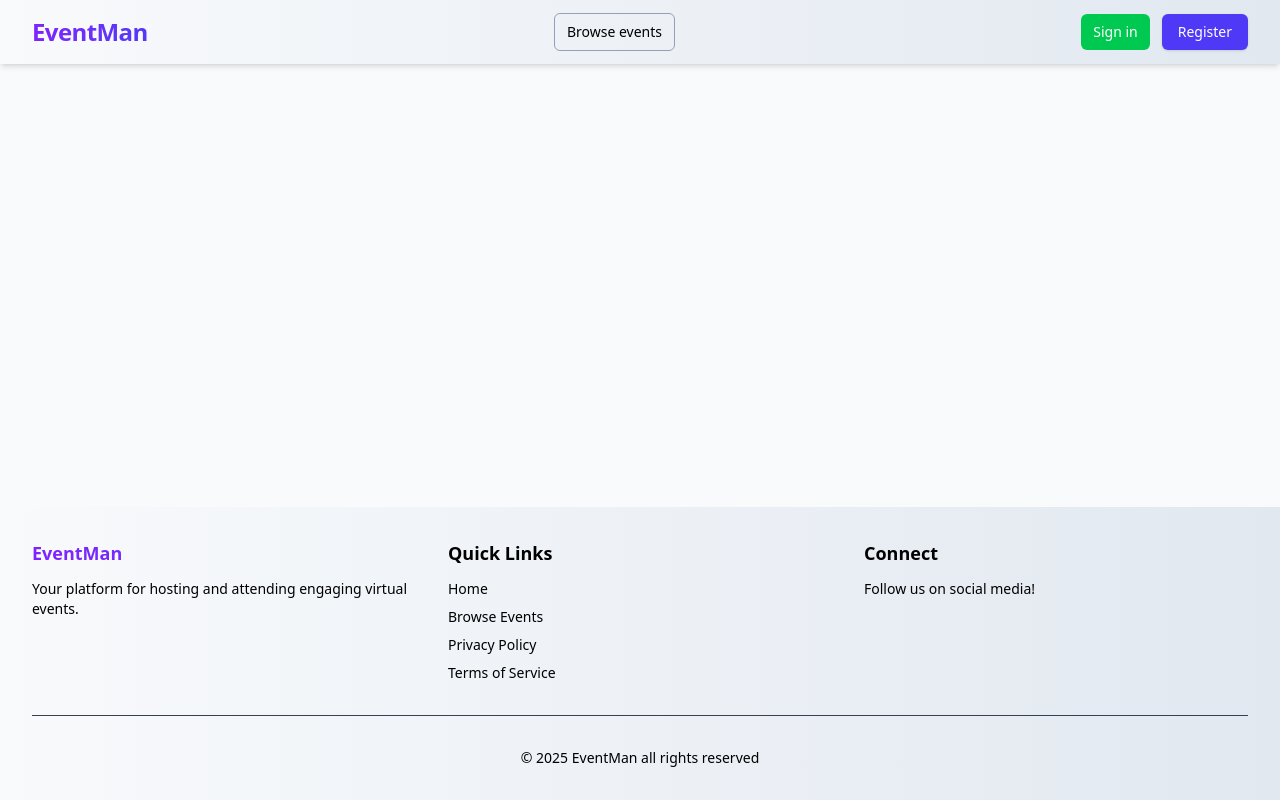
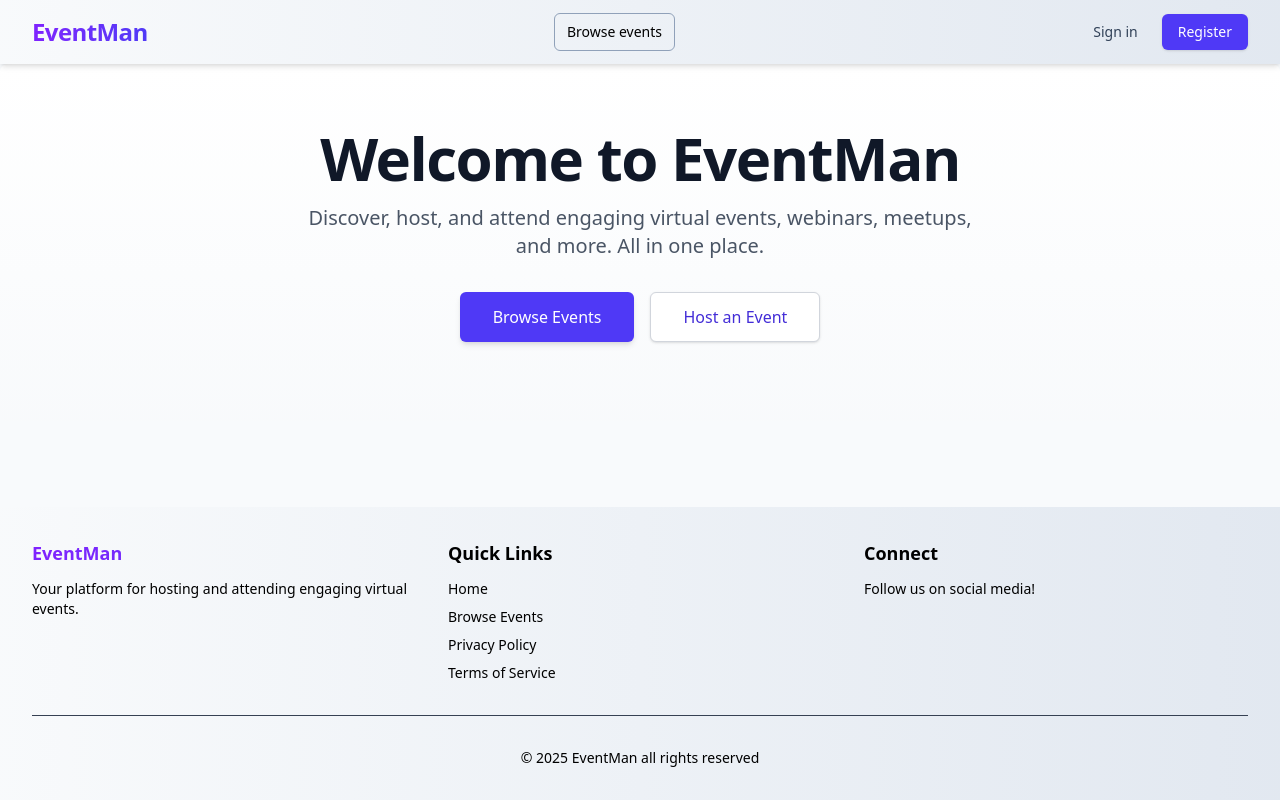
Before and after one commit to tejasg99/virtual-EMS-frontend, a React (Vite) app: page / in a window 1280 px wide. Built offline with nearby package versions, Linux system fonts and the light colour scheme; no server answers.

Commit message:
Add pages

```diff
--- a/src/components/layout/MainLayout.jsx
+++ b/src/components/layout/MainLayout.jsx
@@ -8,7 +8,7 @@ function MainLayout() {
   return (
     <div className="flex flex-col min-h-screen bg-slate-50">
       <Navbar />
-      <main className="flex-grow container mx-auto px-4 py-6 sm:py-8 lg:py-10">
+      <main className="flex-grow container mx-auto">
         <Outlet />
       </main>
       <Footer />
--- a/src/components/layout/Navbar.jsx
+++ b/src/components/layout/Navbar.jsx
@@ -161,7 +161,7 @@ function Navbar() {
               <div className="hidden md:flex items-center space-x-3">
                 <Link
                   to="/login"
-                  className="bg-green-500 text-white hover:bg-green-700 hover:text-white px-3 py-2 rounded-md text-sm font-medium transition-colors"
+                  className=" text-slate-700 hover:bg-green-500 hover:text-white px-3 py-2 rounded-md text-sm font-medium transition-colors"
                 >
                   Sign in
                 </Link>
@@ -184,9 +184,9 @@ function Navbar() {
               >
                 <span className="sr-only">Open main menu</span>
                 {isMobileMenuOpen ? (
-                  <HiX className="block h-6 w-6" aria-hidden="true" /> // Close Icon
+                  <HiX className="block h-6 w-6 text-black" aria-hidden="true" /> // Close Icon
                 ) : (
-                  <HiMenu className="block h-6 w-6" aria-hidden="true" /> // Menu Icon
+                  <HiMenu className="block h-6 w-6 text-black" aria-hidden="true" /> // Menu Icon
                 )}
               </button>
             </div>
--- a/src/main.jsx
+++ b/src/main.jsx
@@ -11,6 +11,7 @@ import MainLayout from './components/layout/MainLayout.jsx';
 //pages
 import LoginPage from './pages/LoginPage.jsx';
 import RegisterPage from './pages/RegisterPage.jsx';
+import HomePage from './pages/HomePage.jsx';
 
 const router = createBrowserRouter([
   {
@@ -19,7 +20,7 @@ const router = createBrowserRouter([
     children: [
       {
         index: true, //Matches the parent path '/'
-        //element: <HomePage />
+        element: <HomePage />
       },
       {
         path: 'login',
--- /dev/null
+++ b/src/pages/HomePage.jsx
@@ -0,0 +1,75 @@
+import React from "react";
+import { Link } from "react-router-dom";
+
+function HomePage() {
+  return (
+    <div className="space-y-12 md:space-y-16 lg:space-y-20">
+      {/* --- Hero Section --- */}
+      <section className="text-center pt-10 pb-16 md:pt-16 md:pb-20 bg-gradient-to-b from-white to-slate-50 rounded-lg">
+        <div className="container mx-auto px-4">
+
+          <h1 className="text-2xl sm:text-3xl md:text-5xl lg:text-6xl font-bold tracking-tight text-gray-900 mb-4">
+            Welcome to EventMan
+          </h1>
+          <p className="max-w-2xl mx-auto text-lg md:text-xl text-gray-600 mb-8">
+            Discover, host, and attend engaging virtual events, webinars,
+            meetups, and more. All in one place.
+          </p>
+          <div className="flex flex-col sm:flex-row justify-center items-center space-y-4 sm:space-y-0 sm:space-x-4">
+            <Link
+              to="/events"
+              className="inline-flex items-center justify-center px-8 py-3 border border-transparent text-base font-medium rounded-md text-white bg-indigo-600 hover:bg-indigo-700 transition-colors shadow-md focus:outline-none focus:ring-2 focus:ring-offset-2 focus:ring-indigo-500"
+            >
+              Browse Events
+            </Link>
+            <Link
+              to="/create-event" // Link to create event page (will be protected later)
+              className="inline-flex items-center justify-center px-8 py-3 border border-gray-300 text-base font-medium rounded-md text-indigo-700 bg-white hover:bg-gray-50 transition-colors shadow-sm focus:outline-none focus:ring-2 focus:ring-offset-2 focus:ring-indigo-500"
+            >
+              Host an Event
+            </Link>
+          </div>
+        </div>
+      </section>
+
+      {/* --- Placeholder for Featured Events Section --- */}
+      {/* To be added later once the EventCard component is built */}
+      {/*
+      <section>
+        <h2 className="text-3xl font-bold text-center text-gray-800 mb-8">
+          Featured Events
+        </h2>
+        <div className="grid grid-cols-1 md:grid-cols-2 lg:grid-cols-3 gap-6 lg:gap-8">
+          {/* Placeholder for Event Cards */}
+      {/* <div className="p-6 bg-white rounded-lg shadow border">Event Card 1</div> */}
+      {/* <div className="p-6 bg-white rounded-lg shadow border">Event Card 2</div> */}
+      {/* <div className="p-6 bg-white rounded-lg shadow border">Event Card 3</div> */}
+      {/*</div>
+      </section>
+      */}
+
+      {/* --- Placeholder for How it Works / Features Section --- */}
+      {/*
+      <section className="py-12 bg-white rounded-lg shadow-sm border border-gray-100">
+         <h2 className="text-3xl font-bold text-center text-gray-800 mb-12">How It Works</h2>
+         <div className="container mx-auto px-4 grid grid-cols-1 md:grid-cols-3 gap-8 text-center">
+            <div>
+                <h3 className="text-xl font-semibold text-gray-900 mb-2">Discover</h3>
+                <p className="text-gray-600">Find events that match your interests.</p>
+            </div>
+            <div>
+                <h3 className="text-xl font-semibold text-gray-900 mb-2">Register</h3>
+                <p className="text-gray-600">Easily sign up for events with one click.</p>
+            </div>
+            <div>
+                <h3 className="text-xl font-semibold text-gray-900 mb-2">Participate</h3>
+                <p className="text-gray-600">Join live streams, chat, and ask questions.</p>
+            </div>
+         </div>
+      </section>
+      */}
+    </div>
+  );
+}
+
+export default HomePage;
--- a/src/pages/LoginPage.jsx
+++ b/src/pages/LoginPage.jsx
@@ -9,7 +9,7 @@ function LoginPage() {
         {/* Header */}
         <div>
           {/* Logo here */}
-          <h2 className="mt-6 text-center text-3xl font-bold tracking-tight text-gray-900">
+          <h2 className="mt-6 text-center text-xl md:text-3xl font-bold tracking-tight text-gray-900">
             Sign in to your account
           </h2>
           <p className="mt-2 text-center text-sm text-gray-600">
--- a/src/pages/RegisterPage.jsx
+++ b/src/pages/RegisterPage.jsx
@@ -9,7 +9,7 @@ function RegisterPage() {
             {/* Header */}
             <div>
             {/* Logo here */}
-            <h2 className="mt-6 text-center text-3xl font-bold tracking-tight text-gray-900">
+            <h2 className="mt-6 text-center text-xl md:text-3xl font-bold tracking-tight text-gray-900">
                 Create your account
             </h2>
             <p className="mt-2 text-center text-sm text-gray-600">
```
